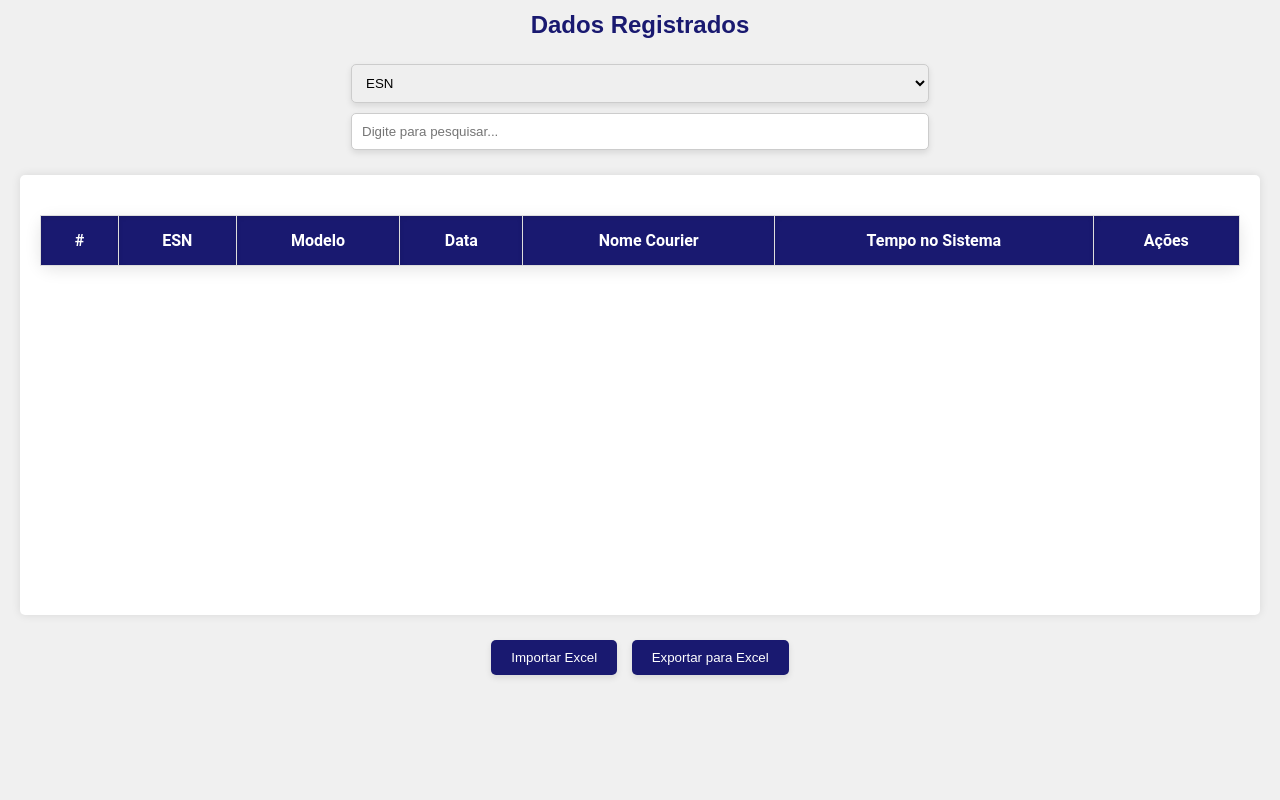
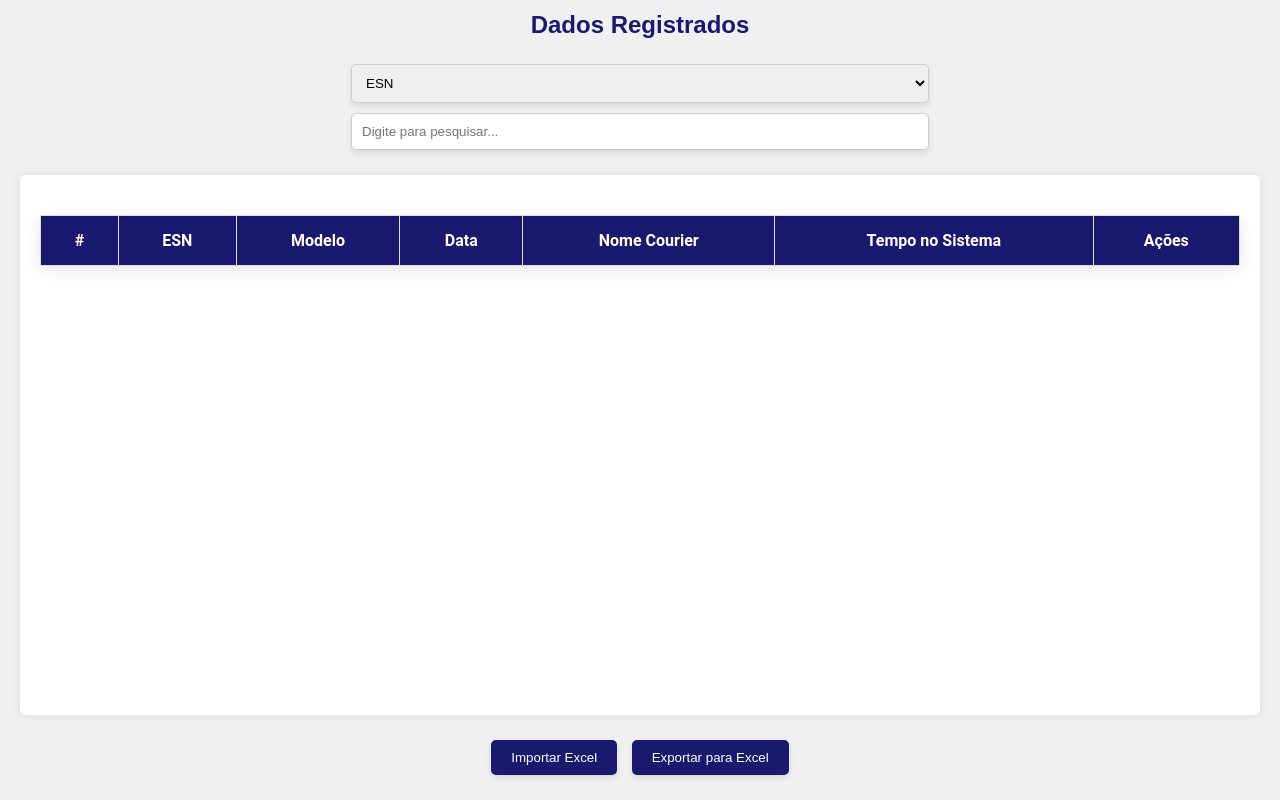
Before and after one commit to JhPorto29/Backup, a plain HTML site: page cliente.html in a window 1280 px wide. Shown: the part 580-1380 px from the top of the page. Before the commit the page ends 1280 px from the top, so only its background shows below. Drawn offline with Linux system fonts and the light colour scheme.

Commit message:
Update cliente.html

```diff
--- a/cliente.html
+++ b/cliente.html
@@ -50,7 +50,7 @@
         <input type="text" id="search-box" placeholder="Digite para pesquisar...">
     </div>
 
-    <div id="table-container" style="height: 400px; overflow-y: auto;">
+    <div id="table-container" style="height: 500px; overflow-y: auto;">
         <table id="data-table">
             <thead>
                 <tr>
```
